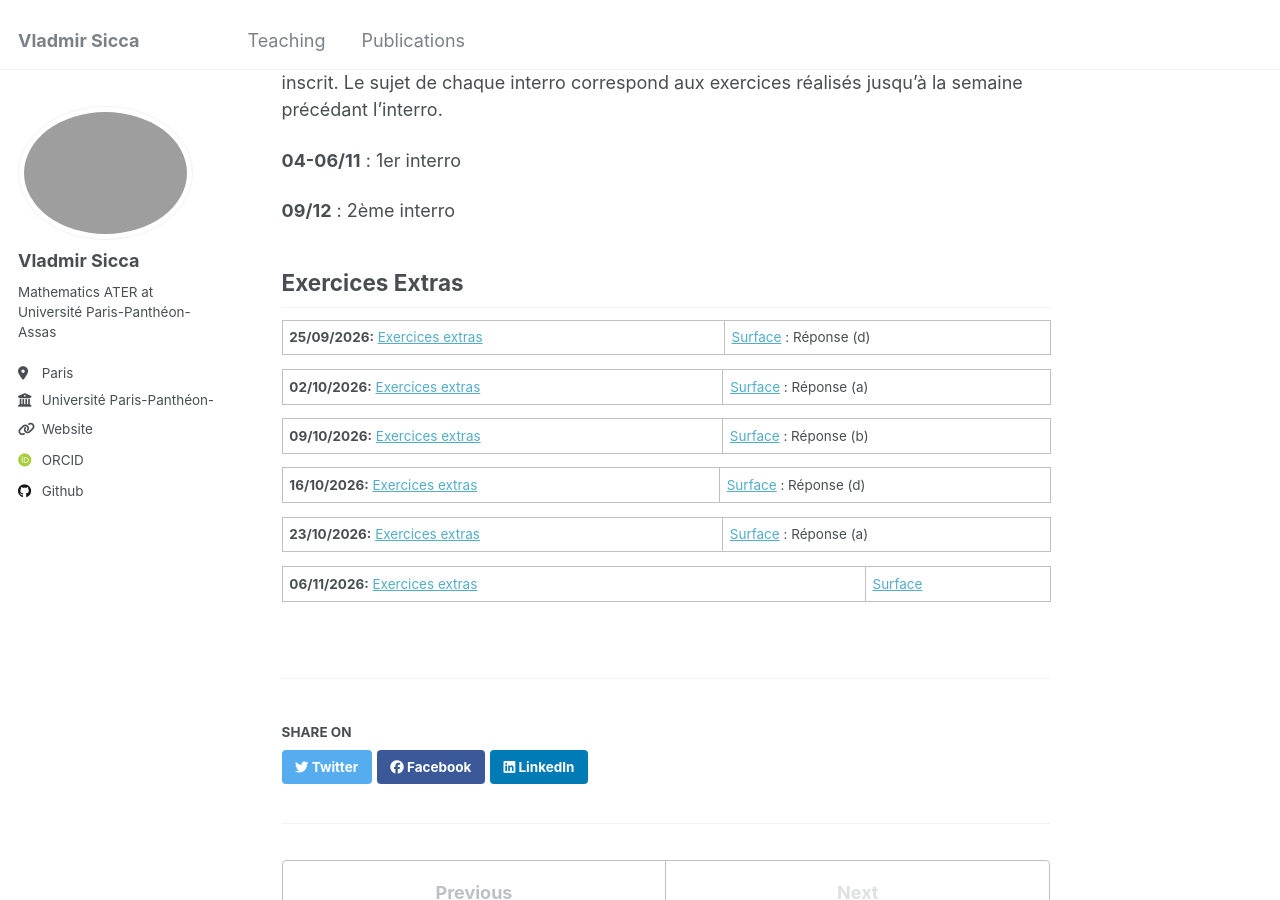
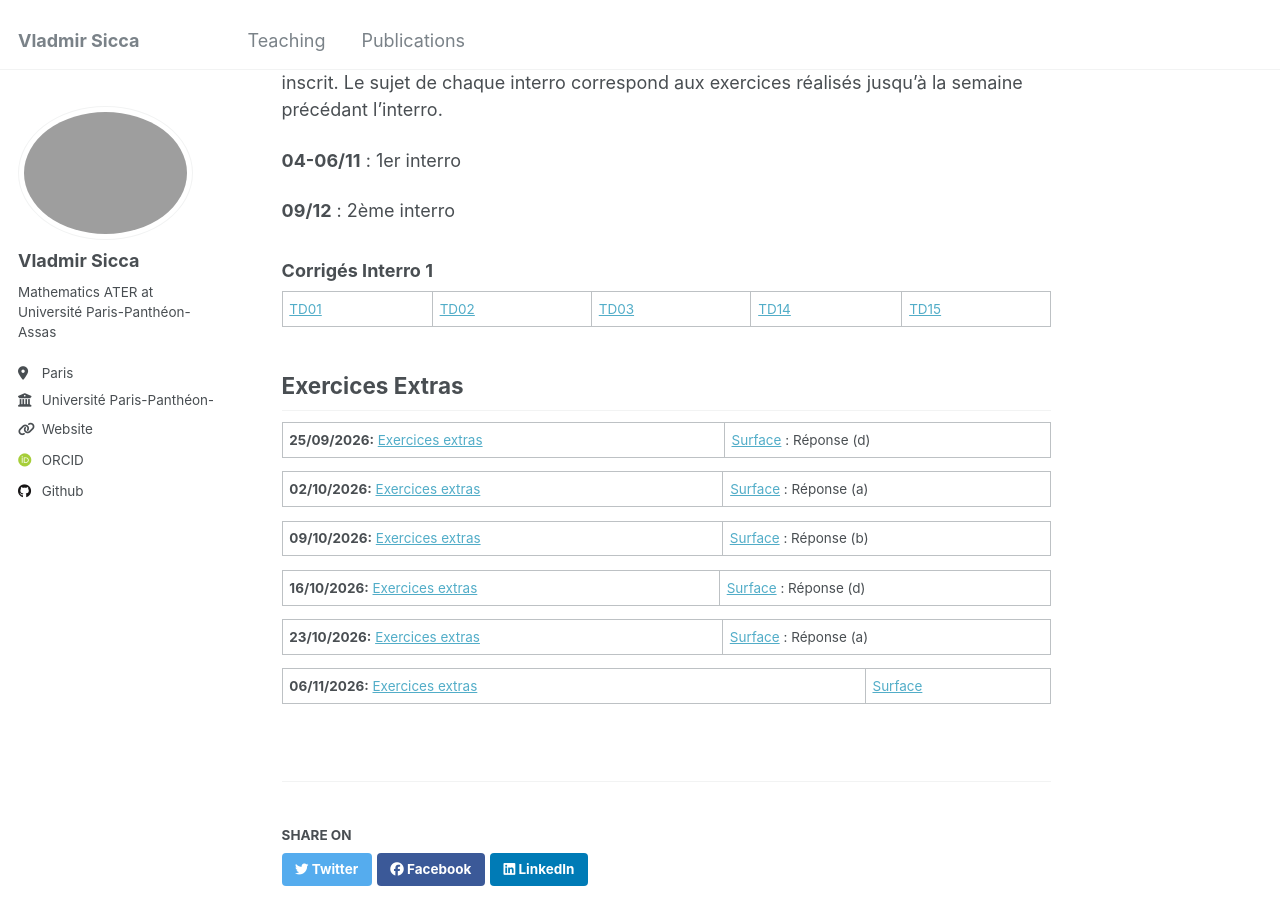
Before and after one commit to vladmirsicca/vladmirsicca.github.io, a Jekyll site: the page built from _teaching/2026_2_maths5_paris_assas.md, in a window 1280 px wide and 900 px high, scrolled down 1568 px. Built offline with Jekyll 4.4.1, drawn with Linux system fonts in a browser that asks for light colours; some web fonts are replaced.

Commit message:
Update 2026_2_maths5_paris_assas.md
Added the solutions to the first midterm.

```diff
--- a/_teaching/2026_2_maths5_paris_assas.md
+++ b/_teaching/2026_2_maths5_paris_assas.md
@@ -61,6 +61,10 @@ On va avoir deux interros. Il faut aller aux interros dans la séance à laquell
 
 **09/12** : 2ème interro
 
+### Corrigés Interro 1
+
+[TD01](https://drive.google.com/file/d/1saqrHkqhCQvXcD_egmuzrDoFxpCubmdd/view?usp=sharing) | [TD02](https://drive.google.com/file/d/19VBfoRMzu9_7l5SGXgyR8YV4KWGbI8lH/view?usp=sharing) | [TD03](https://drive.google.com/file/d/1DXLkyfYbhd4sgJlAD_XfgBEgDyNzbJC6/view?usp=sharing) | [TD14](https://drive.google.com/file/d/1S_dNifFTyJ70LCWkGJ3tPtX8OFJuYO0J/view?usp=sharing) | [TD15](https://drive.google.com/file/d/1GJXHR7kFkSbKkeAT2Blcq_23BO6aigAN/view?usp=drive_link)
+
 ## Exercices Extras
 
 **25/09/2026:** [Exercices extras](https://drive.google.com/file/d/1Xtooh6cUF8dPsmvi3o4Gh6ZnGQYq0zVk/view?usp=sharing) | [Surface](https://drive.google.com/file/d/1-6043RmcSb2uYczDEV9zzwk0xDxCw6Dp/view?usp=sharing) : Réponse (d)
```
